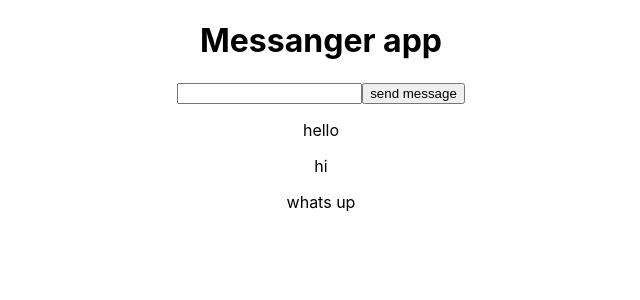
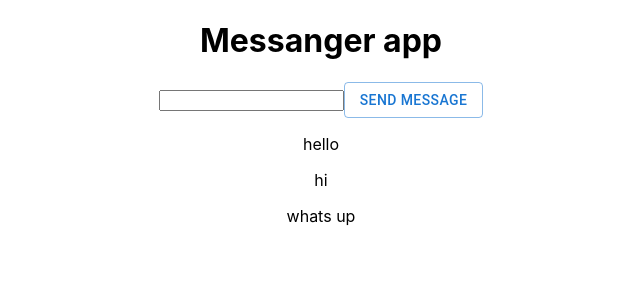
Before and after one commit to juan497/messanger-app, a React (Create React App) app: page / in a window 1280 px wide. Shown: the top 300 px of the page, without its empty margins (319-959 px from the left). Built offline with nearby package versions, Linux system fonts and the light colour scheme.

Commit message:
added material ui to button

```diff
--- a/src/App.js
+++ b/src/App.js
@@ -1,6 +1,6 @@
 import logo from './logo.svg';
 import './App.css';
-//import { IconButton } from '@mui/material';
+import { Button } from '@mui/material';
 import { useState } from 'react';
 
 
@@ -24,7 +24,8 @@ function App() {
       <input value={input} onChange={event => setInput(event.target.value)}/>
 
       {/* button to send message */}
-      <button onClick={sendMessage}> send message</button>
+      {/*look up button in material ui to know the atributes. https://mui.com/material-ui/react-button/ */}
+      <Button variant = "outlined" color = "primary" onClick={sendMessage}> send message</Button>
 
       {/* list of messages*/}
 
```
